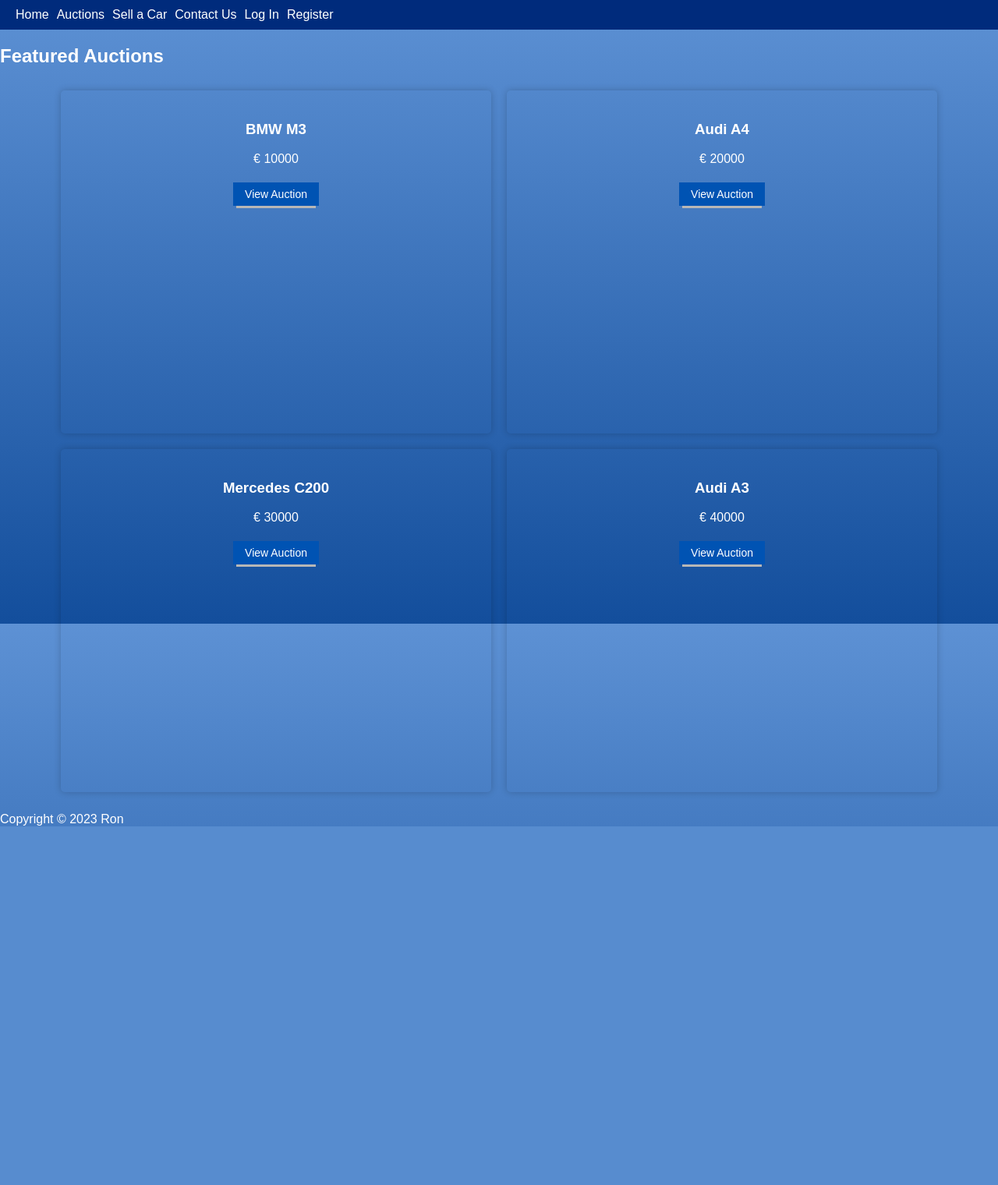
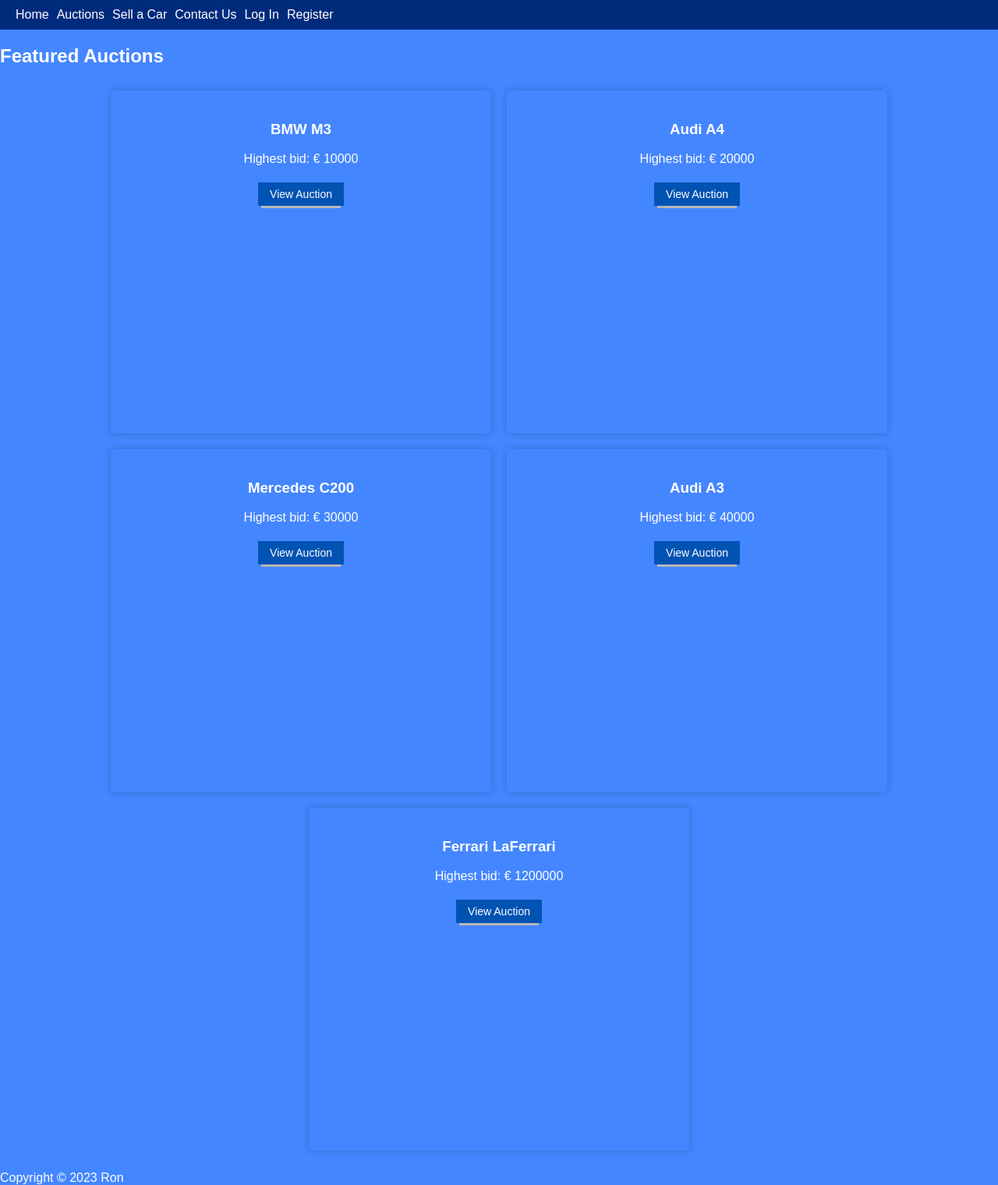
Before and after one commit to leonbos1/flask-car-auction, a Flask app: page /auctions in a window 1280 px wide. Shown: the whole page at 78% size. Before the commit the page ends 1060 px from the top, so only its background shows below. Run offline with Flask 2, Linux system fonts and the light colour scheme; data comes from the database, SQL or seed files in the repository.

Commit message:
Selling cars + bidding

```diff
--- a/main.py
+++ b/main.py
@@ -8,12 +8,23 @@ app.config['SQLALCHEMY_TRACK_MODIFICATIONS'] = False
 app.config['SECRET_KEY'] = 'EFG#$ty45wg'
 db = SQLAlchemy(app)
 
+
+def login_required(f):
+    @wraps(f)
+    def decorated_function(*args, **kwargs):
+        if session.get("user_id") is None:
+            return redirect(url_for("login", next=request.url))
+        return f(*args, **kwargs)
+    return decorated_function
+
+
 class User(db.Model):
     __tablename__ = "user"
     id = db.Column(db.Integer, primary_key=True)
     username = db.Column(db.String(80), unique=True, nullable=False)
     email = db.Column(db.String(120), unique=True, nullable=False)
     password = db.Column(db.String(120), unique=False, nullable=False)
+
 
 class Car(db.Model):
     __tablename__ = "car"
@@ -25,6 +36,7 @@ class Car(db.Model):
     mileage = db.Column(db.Integer, unique=False, nullable=False)
     owner_id = db.Column(db.Integer, db.ForeignKey('user.id'), nullable=False)
 
+
 class Auction(db.Model):
     __tablename__ = "auction"
     id = db.Column(db.Integer, primary_key=True)
@@ -34,10 +46,13 @@ class Auction(db.Model):
     location = db.Column(db.String, unique=False, nullable=False)
     longitute = db.Column(db.Float, unique=False, nullable=False)
     latitude = db.Column(db.Float, unique=False, nullable=False)
+    bidder = db.Column(db.Integer, db.ForeignKey('user.id'), nullable=True)
+
 
 @app.route("/")
 def home():
     return render_template("home.html")
+
 
 @app.route("/auctions", methods=["GET"])
 def auctions():
@@ -51,38 +66,118 @@ def auctions():
 
     return render_template("auctions.html", auctions=auctions)
 
+
 @app.route("/auction/<int:id>", methods=["GET"])
 def auction(id):
     auction = Auction.query.filter_by(id=id).first()
     car = Car.query.filter_by(id=auction.car_id).first()
     user = User.query.filter_by(id=car.owner_id).first()
+    auction.bidder_name = User.query.filter_by(id=auction.bidder).first()
     auction.car = car
     auction.car.owner = user
 
     return render_template("auction.html", auction=auction)
 
+
+@app.route("/auction/<int:id>/bid", methods=["GET"])
+def bid(id):
+    new_price = request.args.get("amount")
+
+    auction = Auction.query.filter_by(id=id).first()
+    car = Car.query.filter_by(id=auction.car_id).first()
+    user = User.query.filter_by(id=car.owner_id).first()
+    auction.car = car
+    auction.car.owner = user
+    auction.price = new_price
+
+    print(session)
+
+    if session.get("user_id"):
+        user_id = session["user_id"]
+        user = User.query.filter_by(id=user_id).first()
+        auction.bidder = user.id
+        db.session.commit()
+        return redirect(url_for("auction", id=id))
+    else:
+        return redirect(url_for("login"))
+
+
+@login_required
+@app.route("/sell", methods=["GET"])
+def sell():
+    user = User.query.filter_by(id=session["user_id"]).first()
+    cars = Car.query.filter_by(owner_id=user.id).all()
+
+    cars = [car for car in cars if not Auction.query.filter_by(
+        car_id=car.id).first()]
+
+    return render_template("sell.html", cars=cars)
+
+
+@login_required
+@app.route("/sell", methods=["POST"])
+def sell_car():
+    car_id = request.form.get("car")
+    price = request.form.get("price")
+    end_date = request.form.get("end_date")
+    location = request.form.get("location")
+    longitute = request.form.get("longitute")
+    latitude = request.form.get("latitude")
+
+    auction = Auction(price=price, car_id=car_id, end_date=end_date,
+                      location=location, longitute=longitute, latitude=latitude)
+    db.session.add(auction)
+    db.session.commit()
+
+    return redirect(url_for("auctions"))
+
+
 @app.route("/add_data", methods=["GET"])
 def add_some_data():
-    user1 = User(username="GeertWilders01", email="wilders@pvv.nl", password="drag4wqt5")
-    user2 = User(username="MarkRutte01", email="rutte@vvd.nl", password="45t2g234hyg")
+    user1 = User(username="GeertWilders01",
+                 email="wilders@pvv.nl", password="drag4wqt5")
+    user2 = User(username="MarkRutte01",
+                 email="rutte@vvd.nl", password="45t2g234hyg")
+    user3 = User(username="leon", email="leon", password="leon")
     db.session.add(user1)
     db.session.add(user2)
+    db.session.add(user3)
     db.session.commit()
 
-    car1 = Car(brand="BMW", model="M3", year=2008, condition="Good", mileage=150000, owner_id=1)
-    car2 = Car(brand="Audi", model="A4", year=2010, condition="Good", mileage=100000, owner_id=2)
-    car3 = Car(brand="Mercedes", model="C200", year=2015, condition="Good", mileage=50000, owner_id=2)
-    car4 = Car(brand="Audi", model="A3", year=2012, condition="Good", mileage=80000, owner_id=1)
+    car1 = Car(brand="BMW", model="M3", year=2008,
+               condition="Good", mileage=150000, owner_id=1)
+    car2 = Car(brand="Audi", model="A4", year=2010,
+               condition="Good", mileage=100000, owner_id=2)
+    car3 = Car(brand="Mercedes", model="C200", year=2015,
+               condition="Good", mileage=50000, owner_id=2)
+    car4 = Car(brand="Audi", model="A3", year=2012,
+               condition="Good", mileage=80000, owner_id=1)
+    car5 = Car(brand="BMW", model="M5", year=2018,
+               condition="Good", mileage=20000, owner_id=3)
+    car6 = Car(brand="Ferrari", model="LaFerrari", year=2018,
+               condition="Good", mileage=3000, owner_id=3)
+    car7 = Car(brand="Alfa Romeo", model="Guilia", year=2020,
+               condition="Good", mileage=30000, owner_id=3)
+    car8 = Car(brand="Suzuki", model="Swift", year=2006,
+               condition="Good", mileage=250000, owner_id=3)
     db.session.add(car1)
     db.session.add(car2)
     db.session.add(car3)
     db.session.add(car4)
+    db.session.add(car5)
+    db.session.add(car6)
+    db.session.add(car7)
+    db.session.add(car8)
     db.session.commit()
 
-    auction1 = Auction(price=10000, car_id=1, end_date="2020-12-31", location="Amsterdam", longitute=4.895168, latitude=52.370216)
-    auction2 = Auction(price=20000, car_id=2, end_date="2020-12-31", location="Rotterdam", longitute=4.47917, latitude=51.9225)
-    auction3 = Auction(price=30000, car_id=3, end_date="2020-12-31", location="Utrecht", longitute=5.12142, latitude=52.09083)
-    auction4 = Auction(price=40000, car_id=4, end_date="2020-12-31", location="Den Haag", longitute=4.3007, latitude=52.0705)
+    auction1 = Auction(price=10000, car_id=1, end_date="2020-12-31",
+                       location="Amsterdam", longitute=4.895168, latitude=52.370216)
+    auction2 = Auction(price=20000, car_id=2, end_date="2020-12-31",
+                       location="Rotterdam", longitute=4.47917, latitude=51.9225)
+    auction3 = Auction(price=30000, car_id=3, end_date="2020-12-31",
+                       location="Utrecht", longitute=5.12142, latitude=52.09083)
+    auction4 = Auction(price=40000, car_id=4, end_date="2020-12-31",
+                       location="Den Haag", longitute=4.3007, latitude=52.0705)
     db.session.add(auction1)
     db.session.add(auction2)
     db.session.add(auction3)
@@ -95,6 +190,7 @@ def add_some_data():
 @app.route("/login", methods=["GET"])
 def login():
     return render_template("login.html")
+
 
 @app.route("/login", methods=["POST"])
 def login_post():
@@ -111,9 +207,11 @@ def login_post():
 
     return redirect(url_for("auctions"))
 
+
 @app.route("/register", methods=["GET"])
 def register():
     return render_template("register.html")
+
 
 @app.route("/register", methods=["POST"])
 def register_post():
@@ -132,23 +230,19 @@ def register_post():
 
     return redirect(url_for("auctions"))
 
+
 def login_user(user):
     session.clear()
     session["user_id"] = user.id
 
+
 def logout_user():
     session.clear()
+
 
 def is_logged_in():
     return session.get("user_id") is not None
 
-def login_required(f):
-    @wraps(f)
-    def decorated_function(*args, **kwargs):
-        if session.get("user_id") is None:
-            return redirect(url_for("login", next=request.url))
-        return f(*args, **kwargs)
-    return decorated_function
 
 @app.route("/profile")
 @login_required
@@ -156,6 +250,7 @@ def profile():
     user = User.query.filter_by(id=session["user_id"]).first()
     return render_template("profile.html", user=user)
 
+
 if __name__ == "__main__":
     with app.app_context():
         db.create_all()
--- a/static/auctions.css
+++ b/static/auctions.css
@@ -9,12 +9,11 @@ ul {
     display: flex;
 }
 
-.row {
+.content {
     display: flex;
     flex-wrap: wrap;
     justify-content: center;
-
-    width: 95%;
+    width: 80%;
     margin: 0 auto;
 }
 
@@ -24,25 +23,8 @@ ul {
     box-shadow: 0 0 10px rgba(0, 0, 0, 0.2);
     margin: 10px;
     padding: 20px;
-    width: 40vw;
+    width: 35vw;
     height: 50vh;
     text-align: center;
     transition: 0.3s;
 }
-
-button {
-    margin: 5px 0;
-    padding: 7px 15px;
-    background-color: #0053b3;
-    border: none;
-    color: #fff;
-    font-size: 14px;
-    box-shadow: 0 7px 0 -4px #b7b7b7;
-    transition: all .1s ease;
-}
-
-button:hover {
-    /*make the button dropdown a bit so it goes over the shadow*/
-    margin: 10px 0;
-    box-shadow: none
-}
--- a/static/navbar.css
+++ b/static/navbar.css
@@ -25,8 +25,24 @@ a {
 body {
     font-family: Arial, sans-serif;
     color: rgb(255, 255, 255);
-    background: linear-gradient(to bottom, #5D91D4 0, #134E9C 100%);
     height: 100vh;
     width: 100vw;
     margin: 0;
+    background-color: rgb(68, 134, 255);
 }
+
+button {
+    margin: 5px 0;
+    padding: 7px 15px;
+    background-color: #0053b3;
+    border: none;
+    color: #fff;
+    font-size: 14px;
+    box-shadow: 0 7px 0 -4px #b7b7b7;
+    transition: all .1s ease;
+}
+
+button:hover {
+    margin: 10px 0;
+    box-shadow: none
+}
--- a/templates/auction.html
+++ b/templates/auction.html
@@ -24,8 +24,12 @@
         <div class="auction-info">
             <div class="auction-details">
                 <p><strong>Current bid:</strong> {{auction.price}}</p>
+                {% if auction.bidder %}
+                <p><strong>Highest bidder:</strong> {{auction.bidder_name.username}}</p>
+                {% endif %}
                 <p><strong>Ends in:</strong> {{auction.end_date}}</p>
                 <p><strong>Location:</strong> {{auction.location}}</p>
+                <button class="bid"><a href="/auction/{{auction.id}}/bid?amount={{auction.price + 500}}">Bid {{auction.price + 500}}</a></button>
             </div>
             <div class="car-details">
                 <p><strong>Condition:</strong> {{auction.car.condition}}</p>
--- a/templates/auctions.html
+++ b/templates/auctions.html
@@ -17,12 +17,12 @@
     <div>
 
         <h2>Featured Auctions</h2>
-        <div class="row">
+        <div class="content">
             {% for auction in auctions %}
 
             <div class="card">
                 <h3>{{ auction.car.brand }} {{ auction.car.model}}</h3>
-                <p>€ {{ auction.price }}</p>
+                <p>Highest bid: € {{ auction.price }}</p>
                 <button><a href="/auction/{{ auction.id }}">View Auction</a></button>
             </div>
 
--- a/templates/navbar.html
+++ b/templates/navbar.html
@@ -9,8 +9,8 @@
     <ul>
         <li><a href="/">Home</a></li>
         <li><a href="/auctions">Auctions</a></li>
-        <li><a href="/">Sell a Car</a></li>
-        <li><a href="/">Contact Us</a></li>
+        <li><a href="/sell">Sell a Car</a></li>
+        <li><a href="/contact">Contact Us</a></li>
         <li><a href="/login">Log In</a></li>
         <li><a href="/register">Register</a></li>
     </ul>
```
Also changed, not shown: templates/sell.html (+39 -0 lines), auctions.db (deleted), instance/auctions.db.
